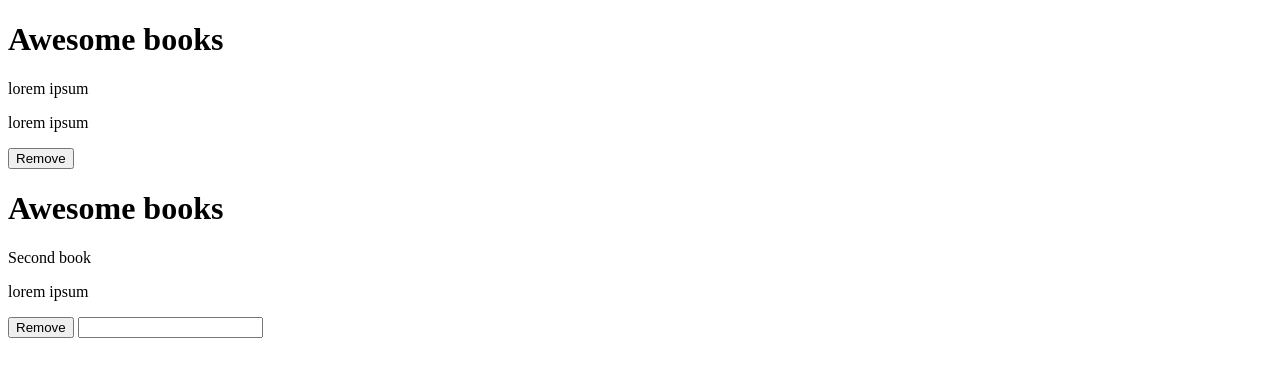
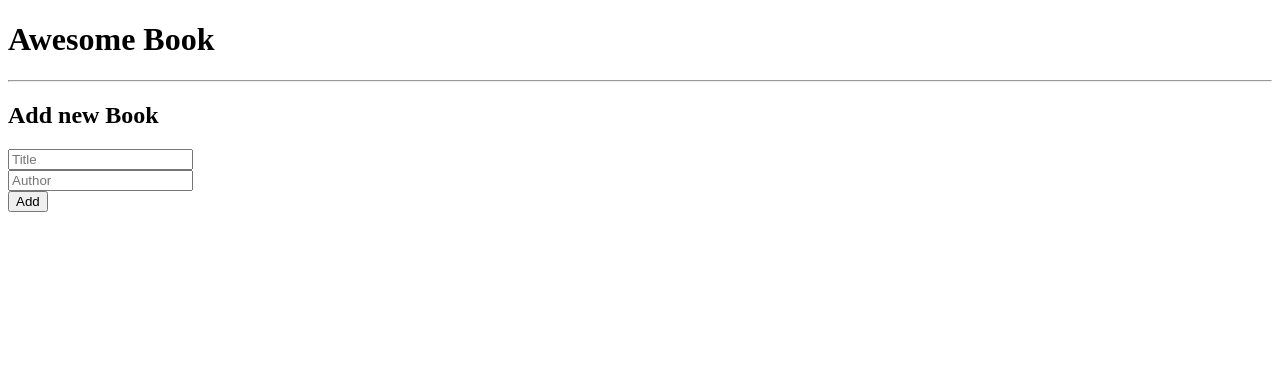
Before and after one commit to ntimanu/awesome-books, a plain HTML site: page index.html in a window 1280 px wide. Drawn offline with Linux system fonts and the light colour scheme.

Commit message:
Add the form

```diff
--- a/index.html
+++ b/index.html
@@ -7,14 +7,19 @@
     <title>Awesom books store</title>
   </head>
   <body>
-    <h1>Awesome books</h1>
-    <p>lorem ipsum</p>
-    <p>lorem ipsum</p>
-    <button class="removebook">Remove</button>
-    <h1>Awesome books</h1>
-    <p>Second book</p>
-    <p>lorem ipsum</p>
-    <button class="removebook">Remove</button>
-    <input type="text" />
+    <h1>Awesome Book</h1>
+    <div class="container">
+
+    </div>
+    <hr>
+    <h2>Add new Book</h2>
+    <form id="form">
+        <input type="text" name="title" placeholder="Title" class="title" required><br>
+        <input type="text" name="author" placeholder="Author" class="author" required><br>
+        <button type="submit" class="add-btn">Add</button>
+    </form>
+
+
+    <script src="script.js"></script>
   </body>
 </html>
--- /dev/null
+++ b/style.css
@@ -0,0 +1,5 @@
+* {
+    margin: 0;
+    padding: 0;
+    box-sizing: border-box;
+}
```
Also changed, not shown: script.js (added).
